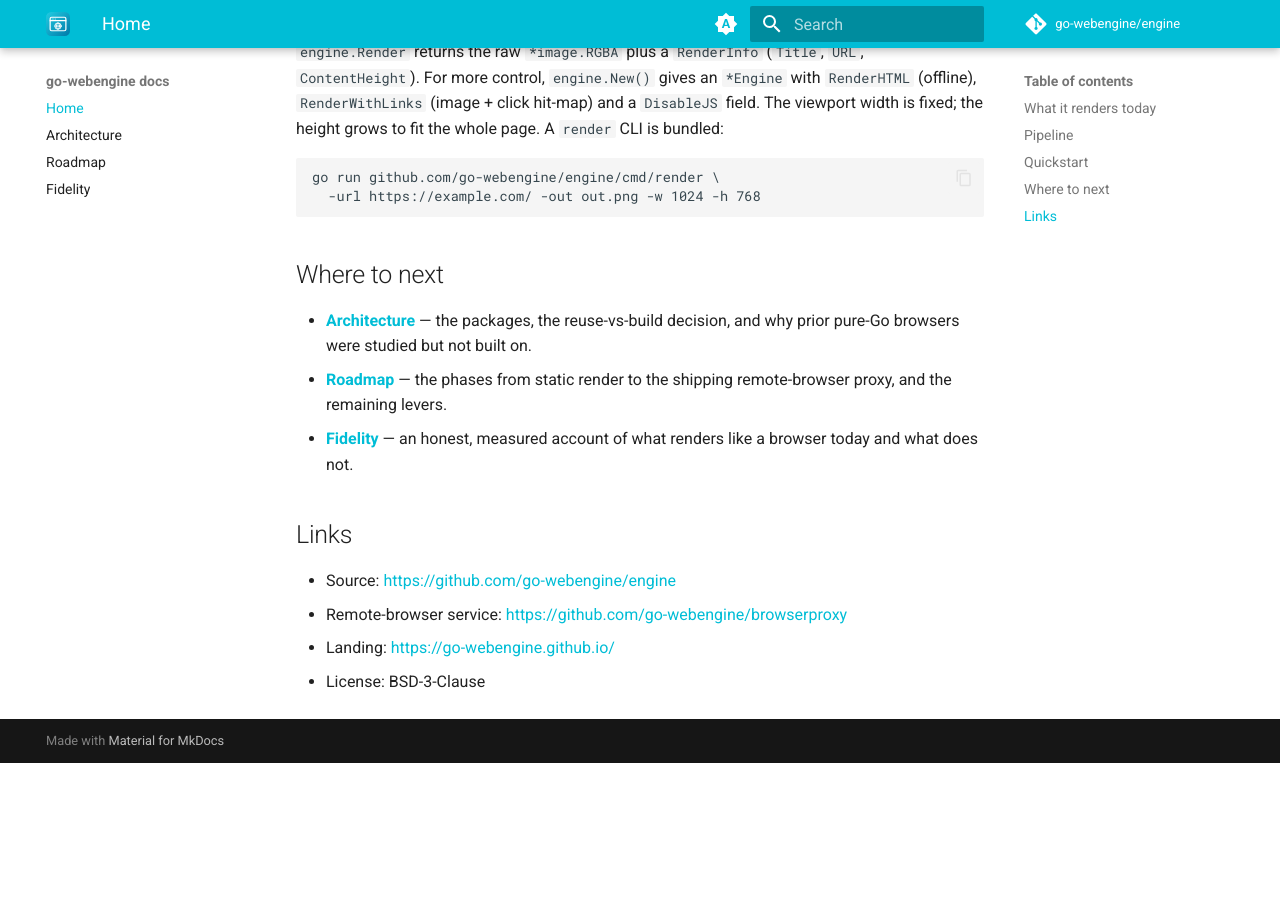
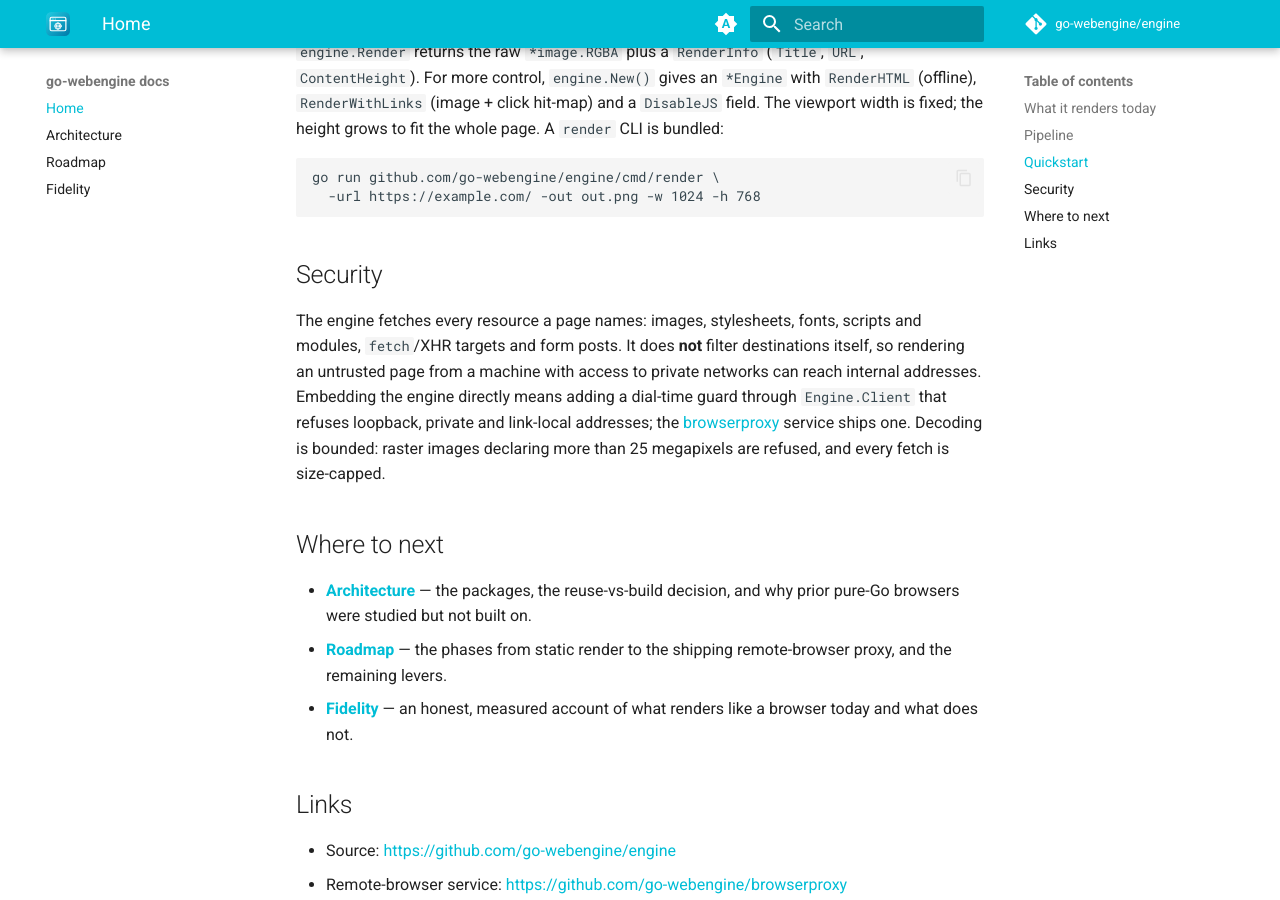
Before and after one commit to go-webengine/docs, an MkDocs documentation site: the page built from docs/index.md, in a window 1280 px wide and 900 px high, scrolled down 1493 px. Built offline with MkDocs 1.6.1 and Material for MkDocs 9.7.7, drawn with Linux system fonts in a browser that asks for light colours; comment, search, counter and statistics services are not loaded; the version menu is left out; before the commit the page ends 2256 px from its top, so only the background shows below that.

Commit message:
docs: document the SSRF guard requirement and the decode bounds (engine v0.4.3) (#7)
Co-authored-by: Claude Sonnet 5 <noreply@anthropic.com>

````diff
--- a/docs/index.md
+++ b/docs/index.md
@@ -74,6 +74,17 @@ go run github.com/go-webengine/engine/cmd/render \
   -url https://example.com/ -out out.png -w 1024 -h 768
 ```
 
+## Security
+
+The engine fetches every resource a page names: images, stylesheets, fonts,
+scripts and modules, `fetch`/XHR targets and form posts. It does **not** filter
+destinations itself, so rendering an untrusted page from a machine with access to
+private networks can reach internal addresses. Embedding the engine directly means
+adding a dial-time guard through `Engine.Client` that refuses loopback, private and
+link-local addresses; the [browserproxy](https://github.com/go-webengine/browserproxy)
+service ships one. Decoding is bounded: raster images declaring more than 25
+megapixels are refused, and every fetch is size-capped.
+
 ## Where to next
 
 - **[Architecture](architecture.md)** — the packages, the reuse-vs-build decision,
````
